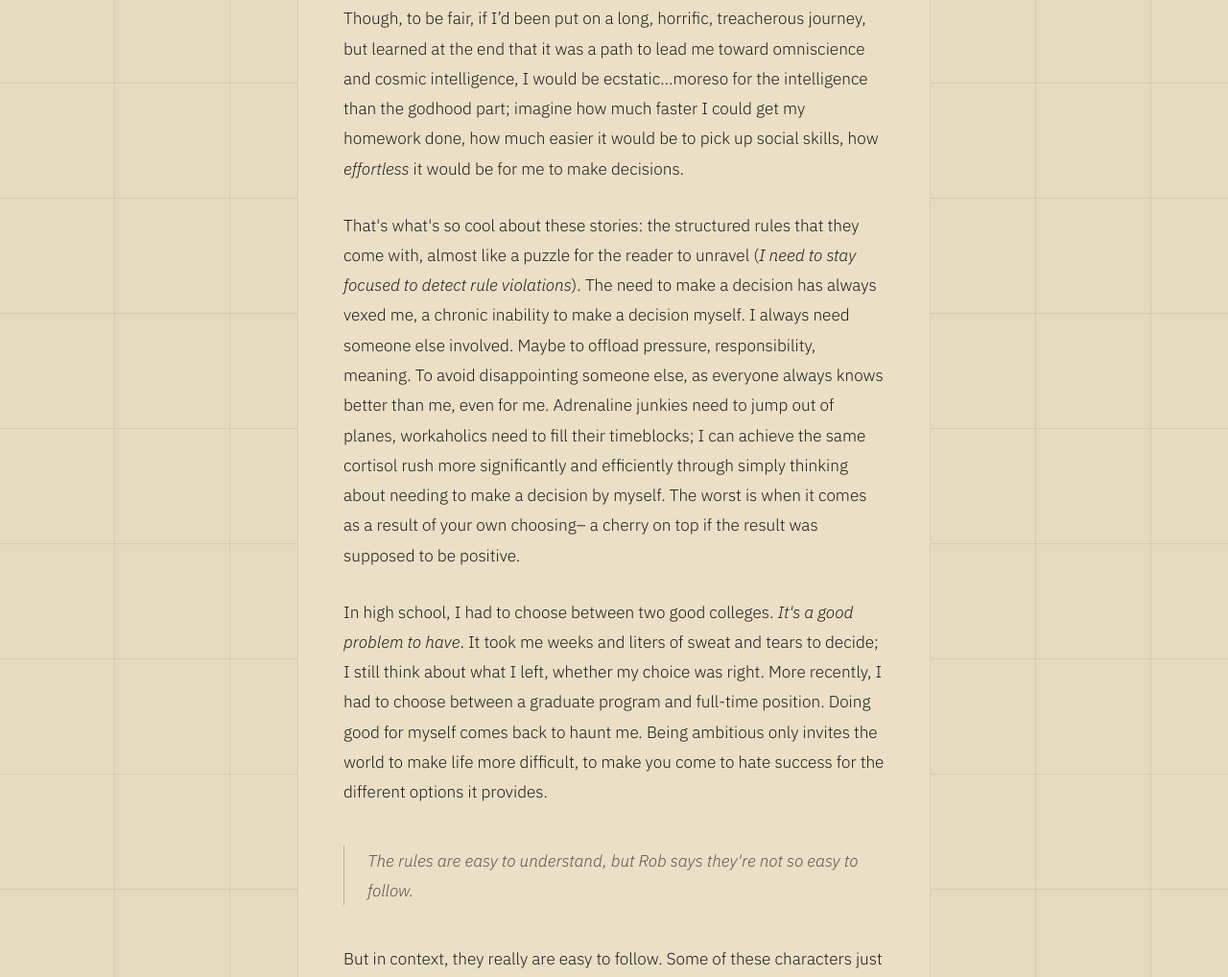
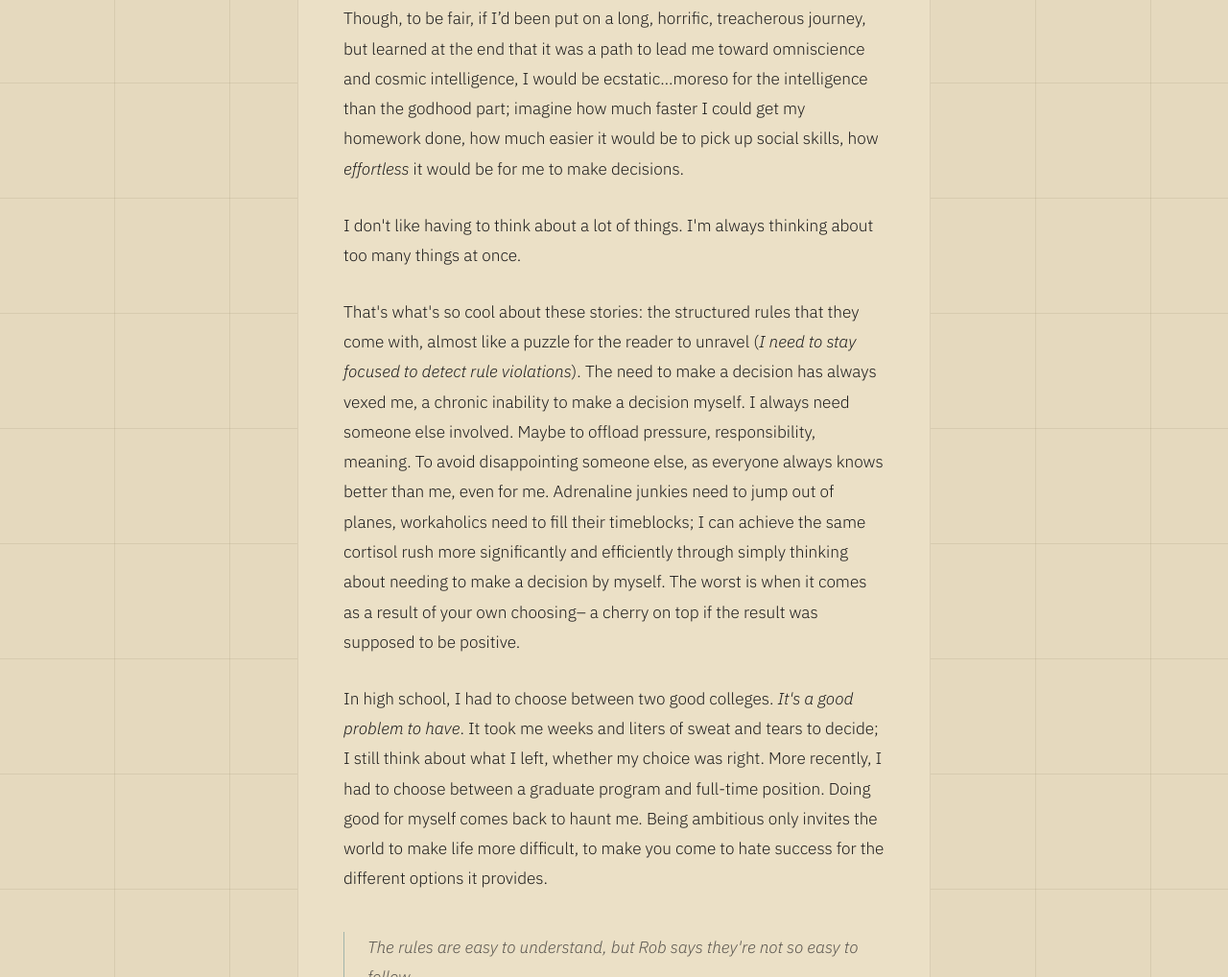
Before and after one commit to azhang03/creeping-thoughts, a plain HTML site: page essays/left-right-game.html in a window 1280 px wide. Shown: the part 1114-2132 px from the top of the page at 96% size. Drawn offline with nearby package versions, Linux system fonts and the light colour scheme.

Commit message:
Update left-right-game.html

```diff
--- a/essays/left-right-game.html
+++ b/essays/left-right-game.html
@@ -60,6 +60,8 @@
         than the godhood part; imagine how much faster I could get my homework done, how much easier it would be to pick
         up social skills, how <em>effortless</em> it would be for me to make decisions.
       </p>
+
+      <p>I don't like having to think about a lot of things. I'm always thinking about too many things at once.</p>
 
       <p>
         That's what's so cool about these stories: the structured rules that they come with, almost like a puzzle for
```
